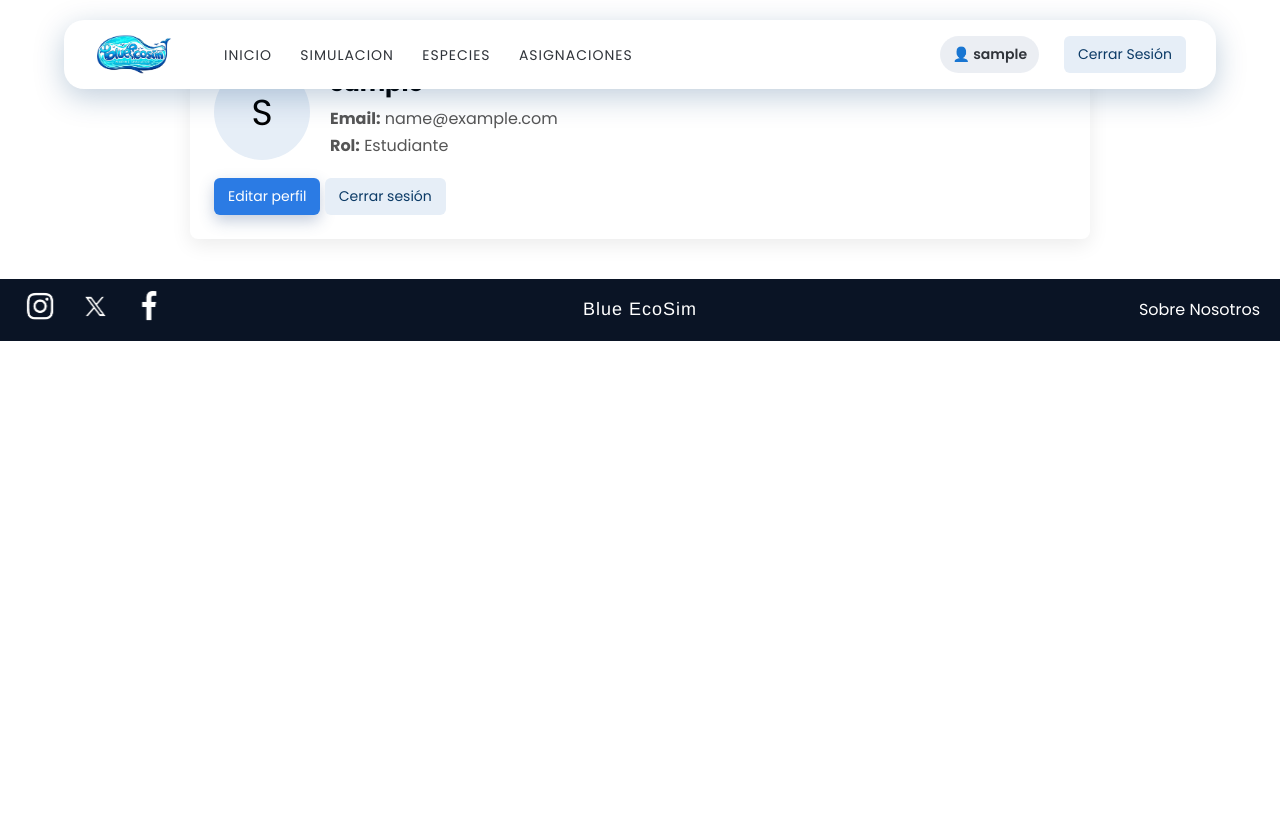
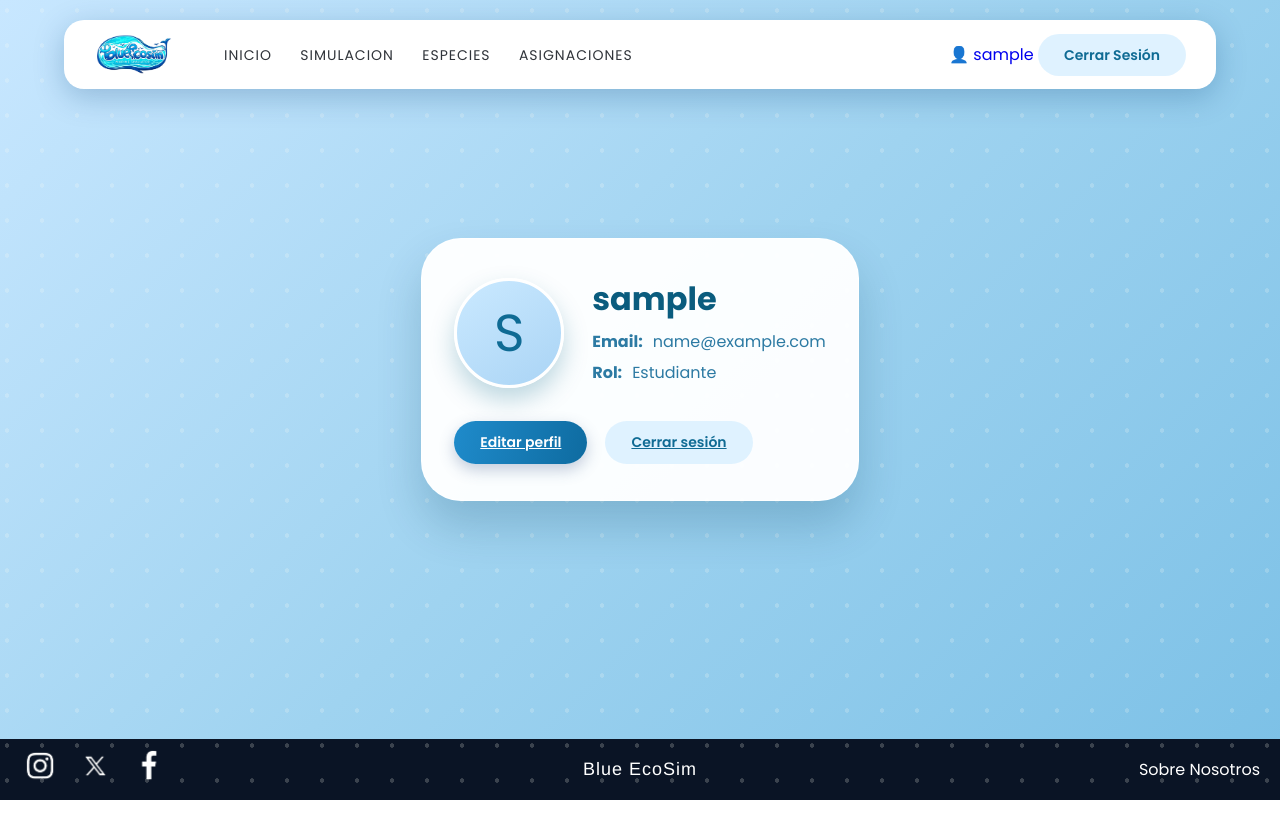
Before and after one commit to Jeessi12/Simulador-Acu-tico, a PHP site: page /HTML/perfilUsuario.php in a window 1280 px wide. After the commit the page ends 800 px from the top, so only its background shows below. Run offline with PHP 8.4, Linux system fonts and the light colour scheme; the visitor is signed in with stand-in values (Sample User, id 1); data comes from the database, SQL or seed files in the repository.

Commit message:
Mejore solo un poco el perfil y algunas especies aun en proceso

```diff
--- a/CSS/perfilUsuario.css
+++ b/CSS/perfilUsuario.css
@@ -1,48 +1,131 @@
-/* Estilos para la página de perfil de usuario */
-.profile-container{
-    max-width: 900px;
-    margin: 40px auto;
-    padding: 24px;
-    background: #fff;
-    border-radius: 8px;
-    box-shadow: 0 6px 20px rgba(0,0,0,0.08);
+/* ================= RESET ================= */
+* {
+    margin: 0;
+    padding: 0;
+    box-sizing: border-box;
 }
-.profile-header{
+
+/* IMPORTANTE para layout */
+html, body {
+    height: 100%;
+}
+
+/* ================= BODY ================= */
+body {
+    background: linear-gradient(135deg, #c8e7ff 0%, #9fd3f0 50%, #7bc0e6 100%);
+    min-height: 100vh;
+    font-family: 'Segoe UI', 'Poppins', system-ui, -apple-system, sans-serif;
+
+    display: flex;
+    flex-direction: column;
+
+    position: relative;
+}
+
+/* decoraciones */
+body::before {
+    content: "";
+    position: fixed;
+    top: 0;
+    left: 0;
+    width: 100%;
+    height: 100%;
+    background-image: radial-gradient(circle at 20% 30%, rgba(255,255,245,0.2) 2px, transparent 2.5px);
+    background-size: 35px 35px;
+    pointer-events: none;
+    z-index: 0;
+}
+
+
+/* ================= MAIN ================= */
+.main-container {
+    flex: 1;
+    display: flex;
+    justify-content: center;
+    align-items: center; /* 👈 esto lo baja al centro */
+    padding: 40px 20px;
+}
+
+/* ================= PERFIL ================= */
+.profile-container {
+    background: rgba(255, 255, 255, 0.96);
+    border-radius: 40px;
+    padding: 36px 32px;
+    box-shadow: 0 25px 45px rgba(0, 60, 90, 0.2);
+    border: 1px solid rgba(255, 255, 255, 0.8);
+    position: relative;
+    overflow: hidden;
+}
+
+
+
+.profile-header {
     display: flex;
     align-items: center;
-    gap: 20px;
+    gap: 28px;
+    flex-wrap: wrap;
 }
-.avatar{
-    width: 96px;
-    height: 96px;
+
+.avatar {
+    width: 110px;
+    height: 110px;
     border-radius: 50%;
-    background: #e6eef7;
+    background: linear-gradient(145deg, #cae9ff, #aad4f5);
     display: flex;
     align-items: center;
     justify-content: center;
-    font-size: 36px;
+    font-size: 52px;
+    box-shadow: 0 12px 24px rgba(0, 100, 130, 0.25);
+    border: 3px solid white;
+    color: #0f6b94;
 }
-.profile-info h2{
-    margin: 0 0 6px;
+
+.profile-info h2 {
+    font-size: 32px;
+    color: #0a5c7e;
 }
-.profile-info p{
-    margin: 2px 0;
-    color: #555;
+
+.profile-info p {
+    margin: 6px 0;
+    color: #2c7aa3;
+    display: flex;
+    gap: 10px;
 }
-.profile-actions{
-    margin-top: 18px;
+
+/* ================= BOTONES ================= */
+.profile-actions {
+    margin-top: 30px;
+    display: flex;
+    gap: 18px;
+    flex-wrap: wrap;
 }
-.btn{
-    display: inline-block;
-    padding: 8px 14px;
-    border-radius: 6px;
-    text-decoration: none;
+
+.btn {
+    padding: 11px 26px;
+    border-radius: 60px;
+    font-weight: 600;
+    cursor: pointer;
+    border: none;
 }
-.btn-primary{
-    background: #2b7be4;
-    color: #fff;
+
+.btn-primary {
+    background: linear-gradient(105deg, #1f8bcb, #0e6ba0);
+    color: white;
 }
-.btn-secondary{
-    background: #e6eef7;
-    color: #0b3a66;
+
+.btn-secondary {
+    background: rgba(220, 241, 255, 0.9);
+    color: #0f6b94;
 }
+
+/* ================= RESPONSIVE ================= */
+@media (max-width: 700px) {
+    .profile-header {
+        flex-direction: column;
+        text-align: center;
+    }
+
+    .profile-actions {
+        justify-content: center;
+    }
+}
--- a/HTML/perfilUsuario.php
+++ b/HTML/perfilUsuario.php
@@ -29,14 +29,17 @@
     <link href="https://fonts.googleapis.com/css2?family=Inter:opsz,wght@14..32,300;14..32,400;14..32,500;14..32,600;14..32,700;14..32,800&display=swap" rel="stylesheet">
     <link href="https://fonts.googleapis.com/css2?family=Poppins:wght@300;400;600;700&display=swap" rel="stylesheet">
 
-    <link rel="stylesheet" href="../CSS/index.css">
     <link rel="stylesheet" href="../CSS/navbar-footer.css">
     <link rel="stylesheet" href="../CSS/perfilUsuario.css">
 </head>
 <body>
 
-    <div id="navbar-container"><?php include("fragments/navbar.php"); ?></div>
+    <!-- SOLO UN NAVBAR -->
+    <div id="navbar-container">
+        <?php include("fragments/navbar.php"); ?>
+    </div>
 
+    <div class="main-container">
         <main class="profile-container">
             <div class="profile-header">
                 <div class="avatar"><?php echo strtoupper(substr($user['username'],0,1)); ?></div>
@@ -52,9 +55,11 @@
                 <a href="../PHP/logout.php" class="btn btn-secondary">Cerrar sesión</a>
             </div>
         </main>
+    </div>
 
-    <div id="footer-container"><?php include("fragments/footer.php"); ?></div>
+    <div id="footer-container">
+        <?php include("fragments/footer.php"); ?>
+    </div>
 
-    <script src="../JS/session.js" defer></script>
-</body>
+    <script src
 </html>
```
Also changed, not shown: JS/especies.js (+27 -26 lines), CSS/perfilUusario.css (deleted), MEDIA/3D_Models/blue-powder-tang/textures/Powder_blue_tang_Roughness.png (added), MEDIA/3D_Models/blue-powder-tang/textures/Tang_bake.png (added), MEDIA/3D_Models/blue-powder-tang/textures/blue_powder_tang.png (added), 8 other files. Lines whose indentation alone changed are shown as unchanged.
